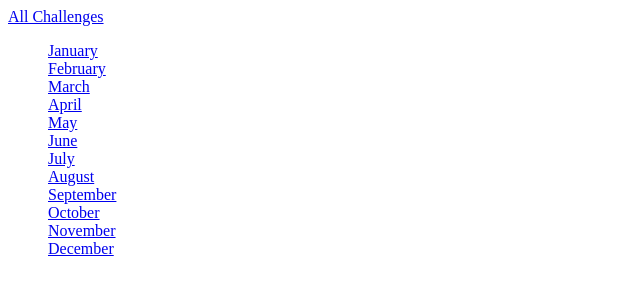
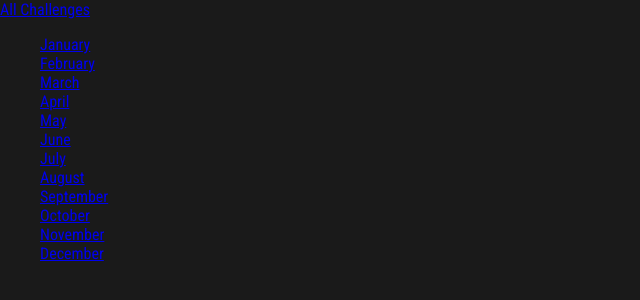
Before and after one commit to zkkamir/django_practical, a Django app: page /challenges/ in a window 1280 px wide. Shown: the top 300 px of the page, without its empty margins (0-640 px from the left). Run offline with Django 3.2, Linux system fonts and the light colour scheme.

Commit message:
added base css file.

```diff
--- a/monthly_challenges/monthly_challenges/settings.py
+++ b/monthly_challenges/monthly_challenges/settings.py
@@ -127,6 +127,9 @@
 # https://docs.djangoproject.com/en/3.2/howto/static-files/
 
 STATIC_URL = '/static/'
+STATICFILES_DIRS = [
+    BASE_DIR / "static",
+]
 
 # Default primary key field type
 # https://docs.djangoproject.com/en/3.2/ref/settings/#default-auto-field
--- /dev/null
+++ b/monthly_challenges/static/base.css
@@ -0,0 +1,10 @@
+@import url('https://fonts.googleapis.com/css2?family=Roboto+Condensed:wght@400;700&display=swap');
+
+html {
+  font-family: 'Roboto Condensed', sans-serif;
+}
+
+body {
+  margin: 0;
+  background-color: #1a1a1a;
+}
--- a/monthly_challenges/templates/base.html
+++ b/monthly_challenges/templates/base.html
@@ -1,3 +1,5 @@
+{% load static %}
+
 <!DOCTYPE html>
 <html lang="en">
 
@@ -6,6 +8,7 @@
   <meta http-equiv="X-UA-Compatible" content="IE=edge">
   <meta name="viewport" content="width=device-width, initial-scale=1.0">
   <title>{% block page_title %}My Challenge{% endblock %}</title>
+  <link rel="stylesheet" href="{% static 'base.css' %}">
   {% block css_files %}{% endblock css_files %}
 </head>
 
```
